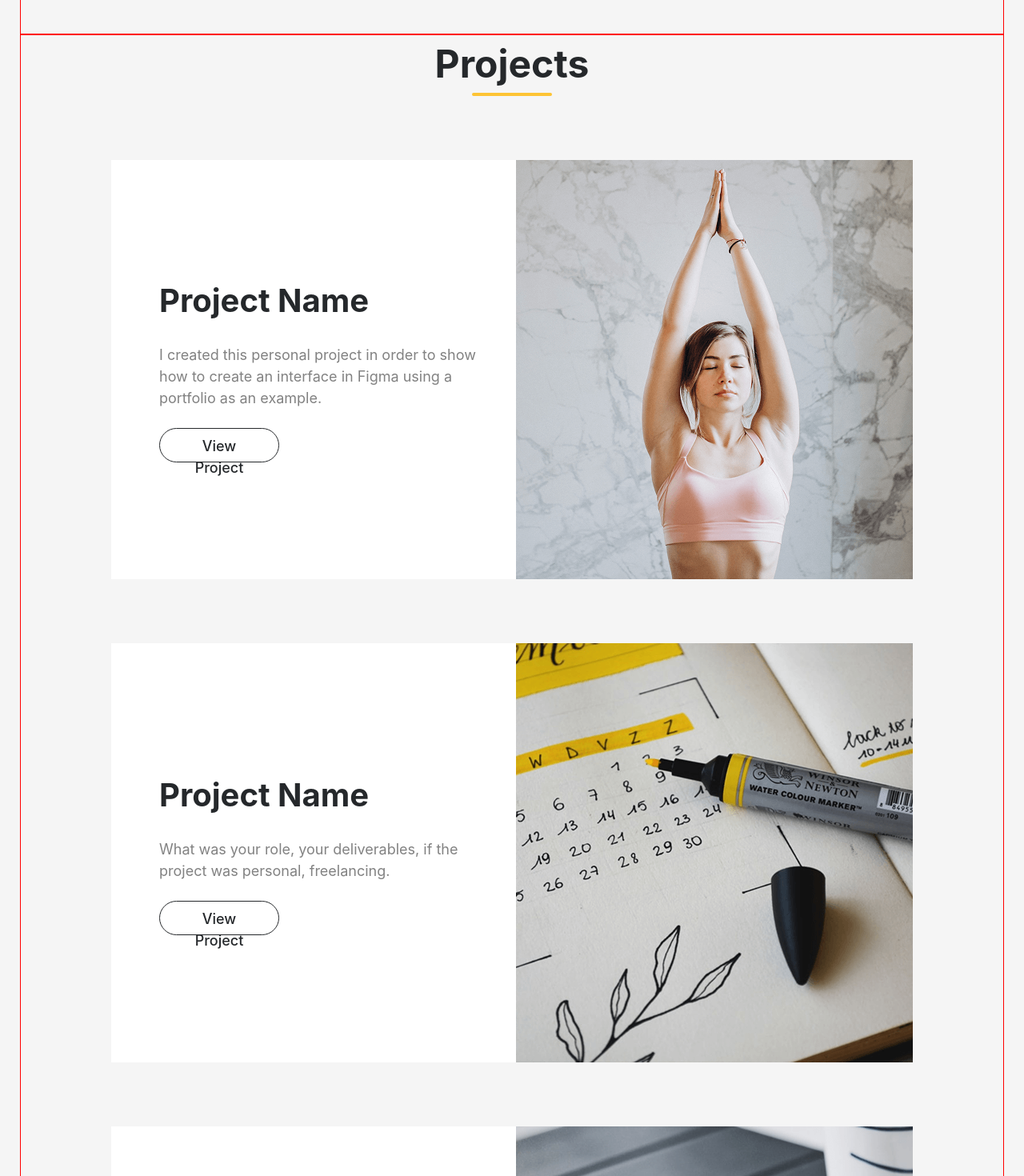
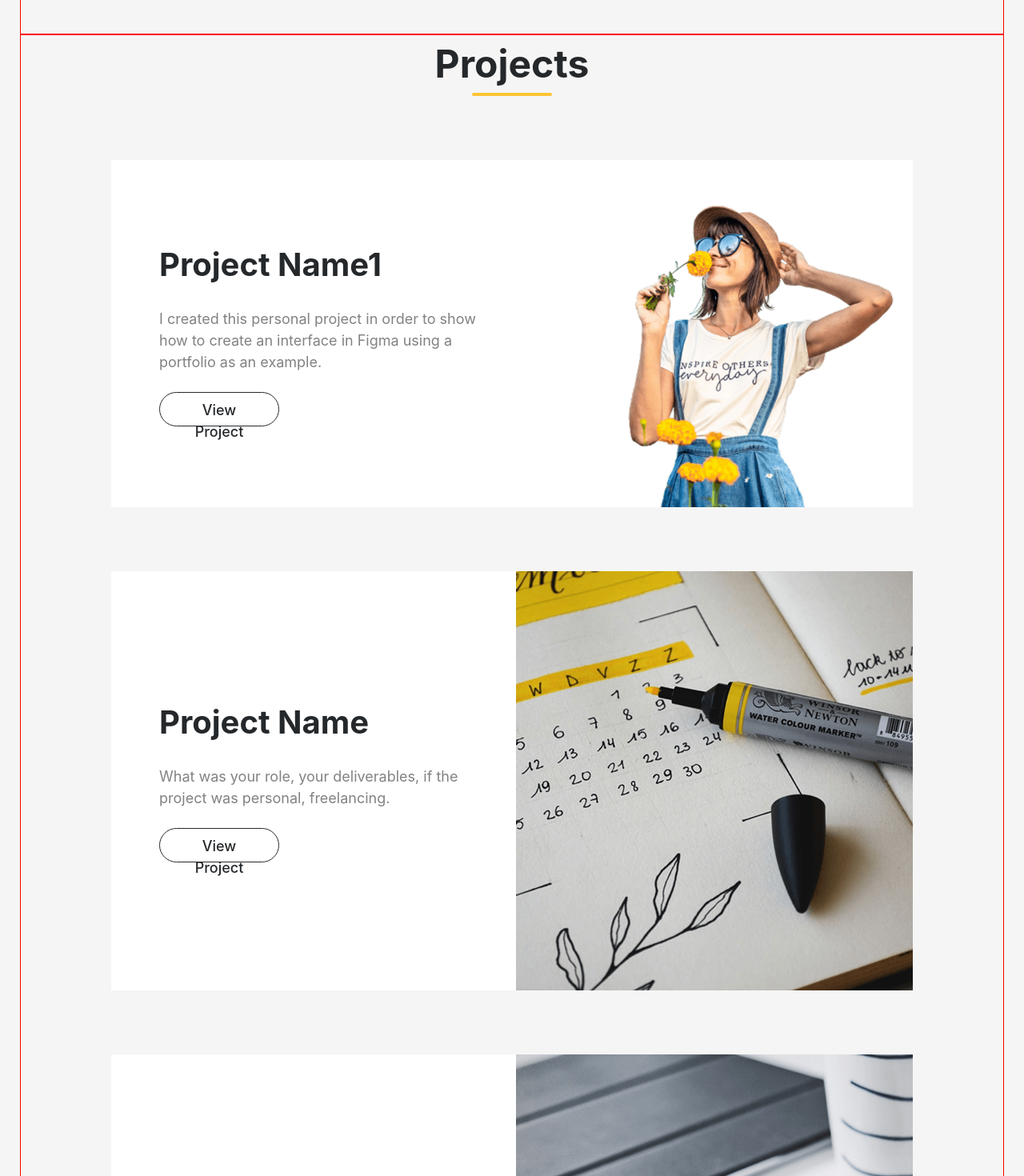
Before and after one commit to Kostya411/3_portfolio_Kostya, a React (Vite) app: page / in a window 1280 px wide. Shown: the part 1420-2890 px from the top of the page at 80% size. Built offline with nearby package versions, Linux system fonts and the light colour scheme.

Commit message:
commit 6

```diff
--- a/src/assets/layout/sections/projects/Projects.tsx
+++ b/src/assets/layout/sections/projects/Projects.tsx
@@ -1,6 +1,6 @@
 import {FlexWrapper} from '../../../../components/FlexWrapper.styled.tsx';
 import {ProjectCard} from "./projectCard/ProjectCard";
-import photo from "../../../images/project_1.webp"
+import photo from "../../../images/asdasdasd.png"
 import photo1 from "../../../images/project_2.webp"
 import photo2 from "../../../images/project_3.webp"
 import styled from "styled-components";
@@ -13,13 +13,13 @@ export const Projects = () => {
         <ProjectsStyled>
             <Container>
                 <TitleSection>Projects</TitleSection>
-                <FlexWrapper direction={'column'} align={'center'} gap={'80px'} padding={'80px 0 144px 0'}>
-                    <ProjectCard id={"1"} projectName={'Project Name'} projectText={'I created this personal project in order to show how to create an interface in Figma using a portfolio as an example.'}
-                                 photo={photo} projectLink={"#"}/>
+                <FlexWrapper direction={'column'} align={'center'} gap={'80px'} padding={'80px 0 144px 0'} as = "ul">
+                    <ProjectCard id={"1"} projectName={'Project Name1'} projectText={'I created this personal project in order to show how to create an interface in Figma using a portfolio as an example.'}
+                                 photo={`${photo}`} projectLink={"#"}/>
                     <ProjectCard id={"2"} projectName={'Project Name'} projectText={'What was your role, your deliverables, if the project was personal, freelancing.'}
-                                 photo={photo1} projectLink={"#"}/>
+                                 photo={`${photo1}`} projectLink={"#"}/>
                     <ProjectCard id={"3"} projectName={'Project Name'} projectText={'You can also add in this description the type of the project, if it was for web, mobile, electron.'}
-                                 photo={photo2} projectLink={"#"}/>
+                                 photo={`${photo2}`} projectLink={"#"}/>
                 </FlexWrapper>
             </Container>
         </ProjectsStyled>
@@ -27,4 +27,13 @@ export const Projects = () => {
 };
 
 const ProjectsStyled = styled.div`
+    ul > li {
+        &:nth-child(odd) {
+            flex-direction: row;
+        }
+        &:nth-child(even) {
+            flex-direction: row-reverse;
+        }
+    }
+
 `
```
